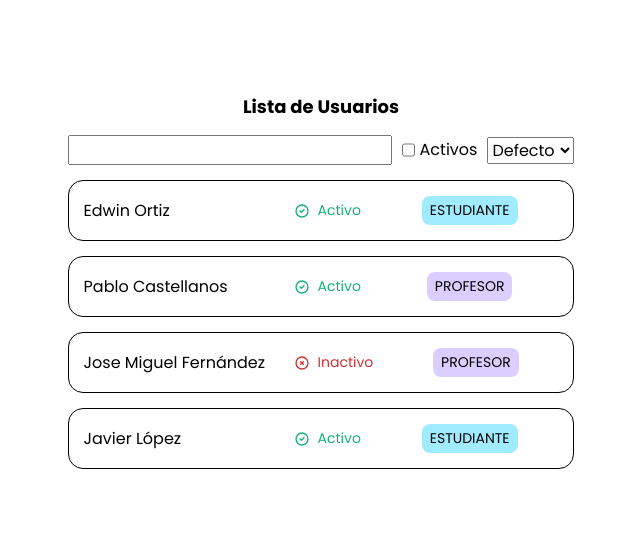
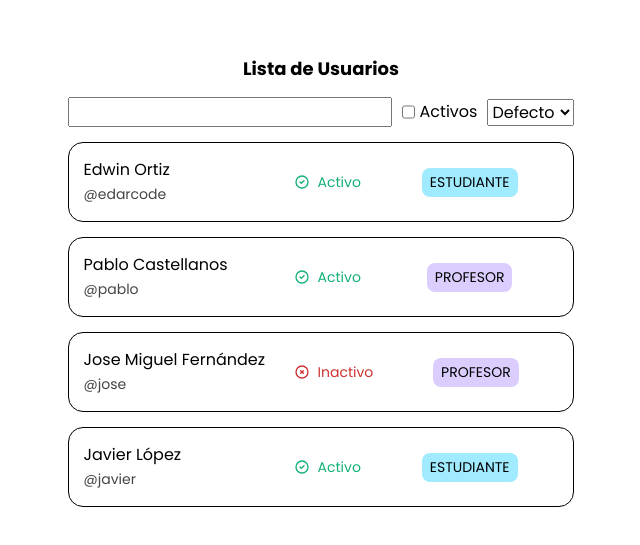
Before and after one commit to edarcode/user-manager, a React (Vite) app: page / in a window 1280 px wide. Shown: the part 119-664 px from the top of the page, without its empty margins (319-959 px from the left). Built offline with nearby package versions, Linux system fonts and the light colour scheme.

Commit message:
creando UserDisplay

```diff
--- a/src/components/User/User.jsx
+++ b/src/components/User/User.jsx
@@ -1,11 +1,12 @@
 import UserActive from "../UserActive/UserActive";
+import UserDisplay from "../UserDisplay/UserDisplay";
 import UserRole from "../UserRole/UserRole";
 import css from "./style.module.css";
 
-export default function User({ name, active, role }) {
+export default function User({ name, username, active, role }) {
 	return (
 		<div className={css.user}>
-			<span className={css.name}>{name}</span>
+			<UserDisplay name={name} username={username} />
 			<UserActive active={active} />
 			<UserRole role={role} />
 		</div>
--- a/src/components/User/style.module.css
+++ b/src/components/User/style.module.css
@@ -9,9 +9,7 @@
 	border-radius: 15px;
 	padding: 15px;
 }
-.name {
-	text-transform: capitalize;
-}
+
 .btn {
 	color: black;
 	font-weight: bold;
--- /dev/null
+++ b/src/components/UserDisplay/UserDisplay.jsx
@@ -0,0 +1,10 @@
+import css from "./style.module.css";
+
+export default function UserDisplay({ name, username }) {
+	return (
+		<div>
+			<div className={css.name}>{name}</div>
+			<span className={css.username}>@{username}</span>
+		</div>
+	);
+}
--- /dev/null
+++ b/src/components/UserDisplay/style.module.css
@@ -0,0 +1,8 @@
+.name {
+	text-transform: capitalize;
+	line-height: 24px;
+}
+.username {
+	color: var(--color-gray);
+	font-size: var(--text-sm);
+}
```
